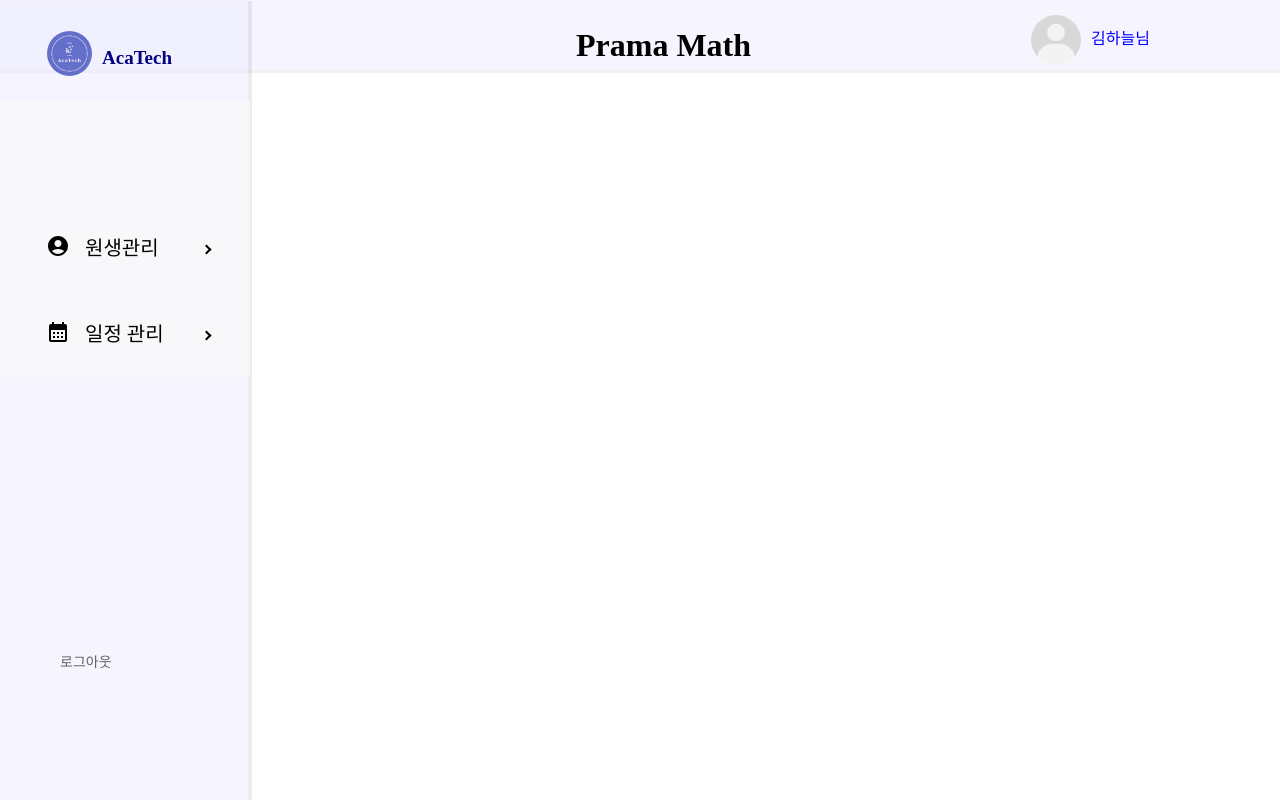
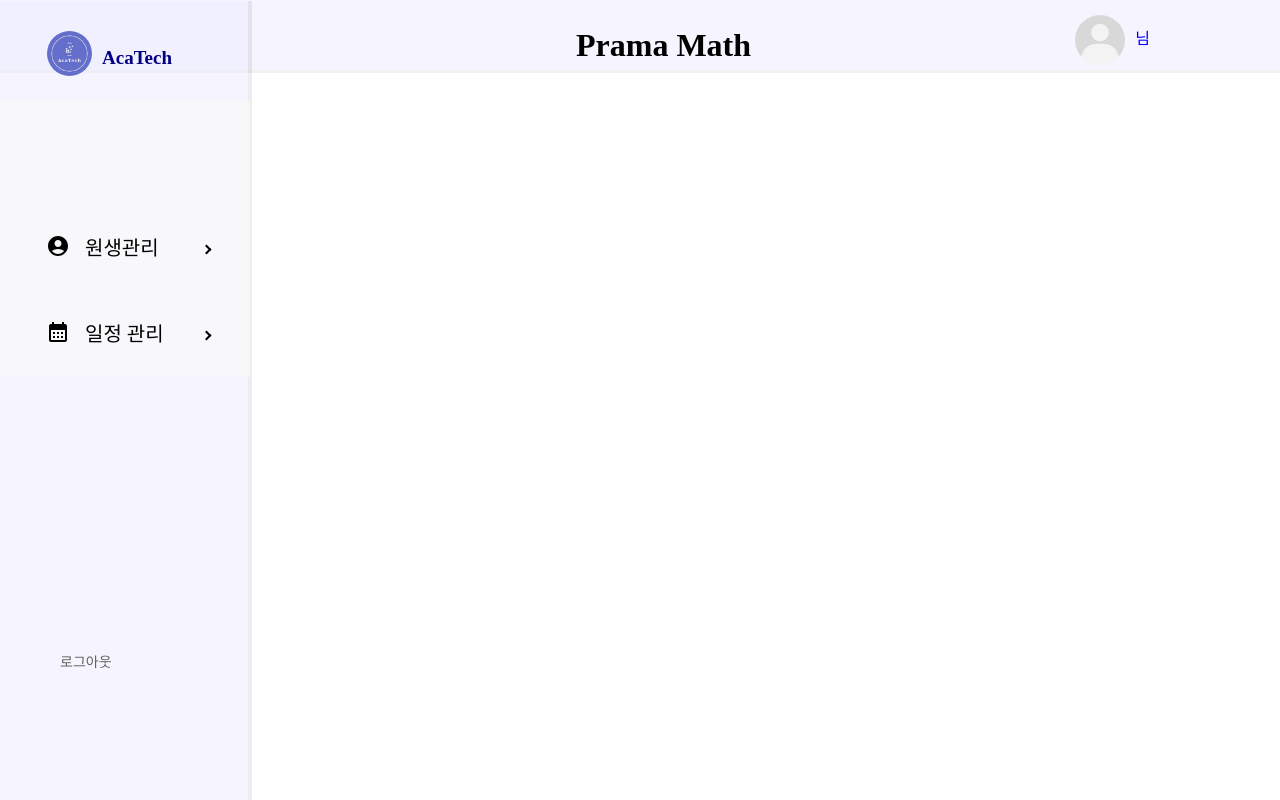
Before and after one commit to AcaTechProject/frontend, a Next.js app: page / in a window 1280 px wide. Built offline with nearby package versions, Linux system fonts and the light colour scheme; no server answers.

Commit message:
feat: Add user이름 로그인 계정과 연결

```diff
--- a/app/components/Nav.js
+++ b/app/components/Nav.js
@@ -2,7 +2,8 @@ import styled from "styled-components";
 import { useRouter } from "next/navigation";
 import { Link } from "next/link";
 import Image from "next/image";
-import { useState } from "react";
+import { useState, useEffect } from "react";
+import axios from "axios";
 
 const NavParent = styled.div`
   flex-grow: 1;
@@ -35,10 +36,23 @@ const Container = styled.div`
 const Nav = () => {
   const router = useRouter();
   const [img, setImg] = useState("");
+  const [userData, setUserData] = useState("");
 
   const handleLogin = () => {
     router.push("/Login");
   };
+
+  useEffect(() => {
+    axios
+      .get(`http://localhost:8080/user/22`)
+      .then((response) => {
+        setUserData(response.data);
+        console.log("success!!", response);
+      })
+      .catch((error) => {
+        console.log("요청 실패", error);
+      });
+  }, []);
 
   return (
     <>
@@ -54,7 +68,7 @@ const Nav = () => {
             onClick={() => router.push("/Mypage")}
           />
 
-          <NavUser onClick={handleLogin}>김하늘님</NavUser>
+          <NavUser onClick={handleLogin}>{userData.user_name}님</NavUser>
         </Container>
       </NavParent>
     </>
```
